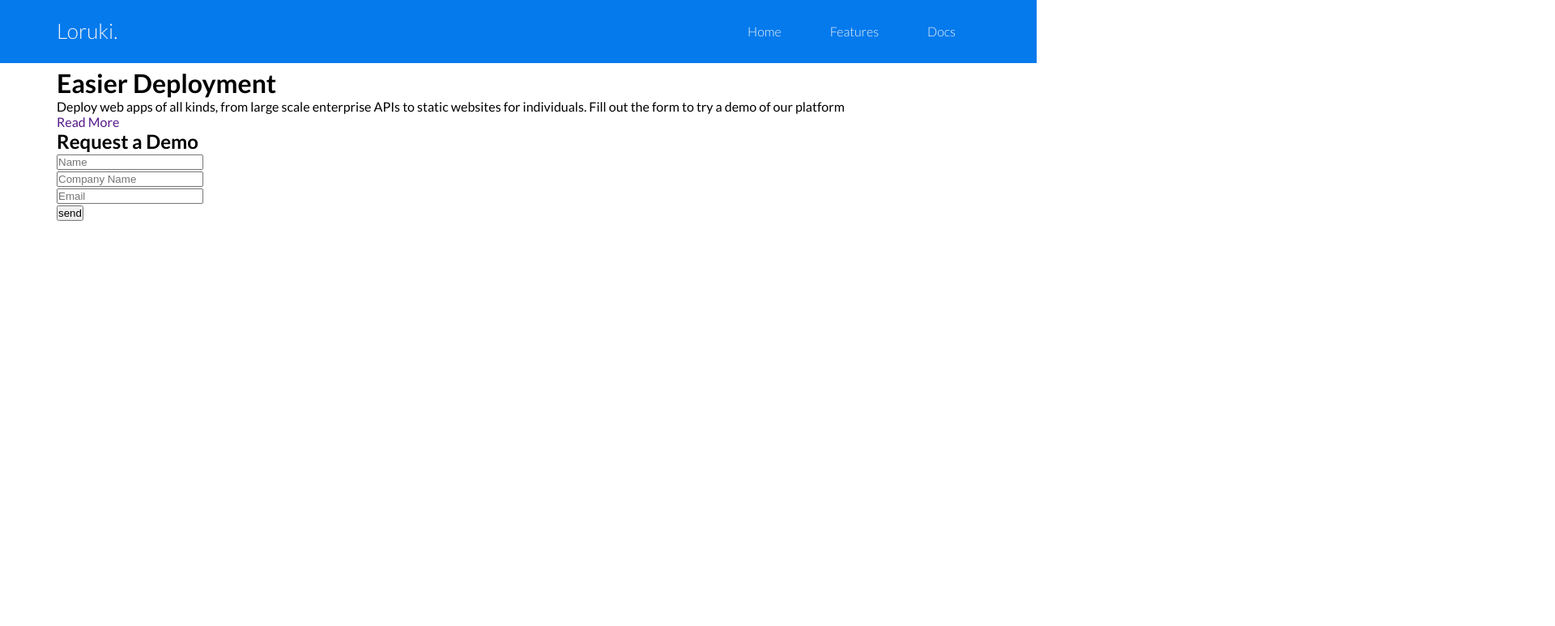
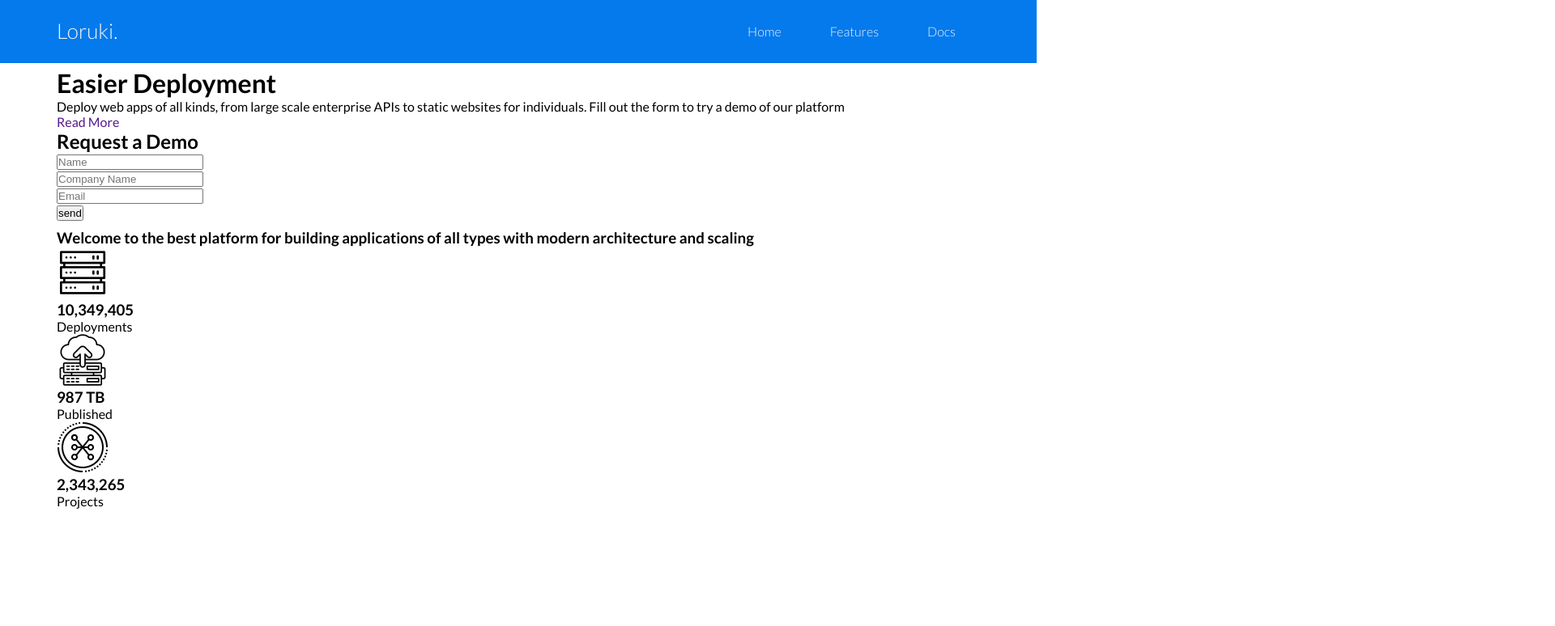
Before and after one commit to BF-FrontEnd-class-2024/Loruki-Rebuild, a website: page index.html in a window 1280 px wide. Shown: the part 2-776 px from the top of the page at 81% size, 1920 px wide, since content can reach past the window. Drawn offline with Linux system fonts and the light colour scheme.

Commit message:
add statshtmlfile

```diff
--- a/index.html
+++ b/index.html
@@ -51,6 +51,43 @@
       </div>
     </div>
   </div>
+  <!--Stats-->
+  <div class="stats">
+    <div class="container">
+      <h3 class="stats-heading text-center my-1">
+        Welcome to the best platform for building applications of all types
+        with modern architecture and scaling
+      </h3>
+      <div class="grid grid-3 text-center my-4">
+        <div>
+          <img src="styles/img/servers.png" alt="deployment" />
+          <h3>10,349,405</h3>
+          <p class="text-secondary">Deployments</p>
+        </div>
+        <div>
+          <img src="styles/img/cloud.png" alt="uploading" />
+          <h3>987 TB</h3>
+          <p class="text-secondary">Published</p>
+        </div>
+        <div>
+          <img src="styles/img/dots.png" alt="project" />
+          <h3>2,343,265</h3>
+          <p class="text-secondary">Projects</p>
+        </div>
+      </div>
+    </div>
+  </div>
+  <div class="cli">
+    <div class="container grid">
+      <img src="styles/img/cli.png" alt />
+      <div class="card">
+        <h3>Easy to use, cross platform CLI</h3>
+      </div>
+      <div class="card">
+        <h3>Deploy in seconds</h3>
+      </div>
+    </div>
+  </div>
 </body>
 
 </html>
```
Also changed, not shown: .cspell.json, styles/img/cli.png (added), styles/img/cloud.png (added), styles/img/dots.png (added), styles/img/servers.png (added).
